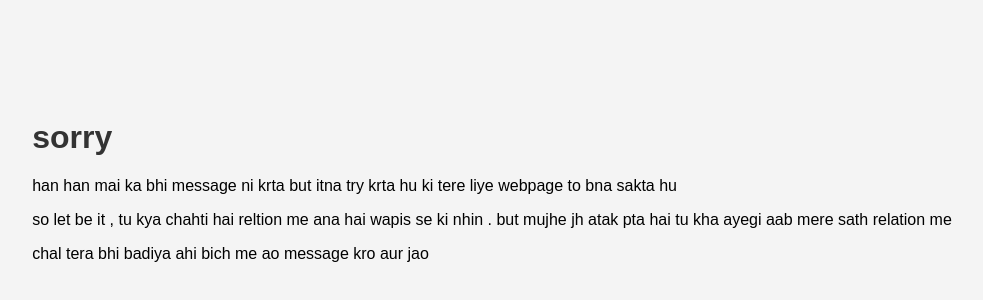
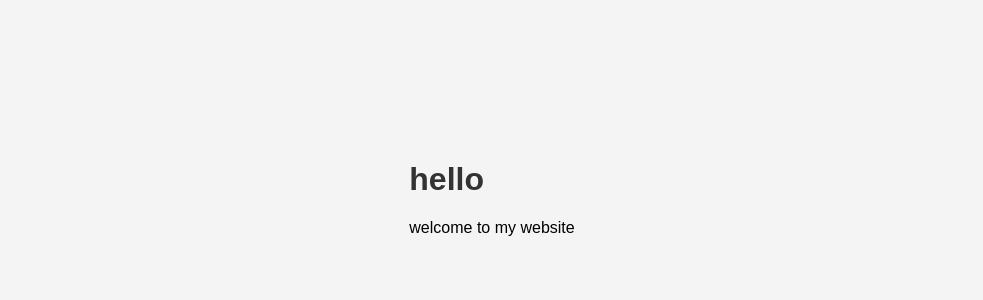
Before and after one commit to shubransh/love, a plain HTML site: page index.html in a window 1280 px wide. Shown: the part 212-512 px from the top of the page, without its empty margins (148-1131 px from the left). Drawn offline with Linux system fonts and the light colour scheme.

Commit message:
Update index.html

```diff
--- a/index.html
+++ b/index.html
@@ -21,10 +21,8 @@
 </head>
 <body>
     <main>
-        <h1> sorry </h1>
-    <p> han han mai ka bhi message ni krta but itna try krta hu ki tere liye webpage to bna sakta hu  </p>
-    <p> so let be it , tu kya chahti hai reltion me ana hai wapis se ki nhin . but mujhe jh atak pta hai tu kha ayegi aab mere sath relation me</p>
-    <p> chal tera bhi badiya ahi bich me ao message kro aur jao</p>
+        <h1>  hello  </h1>
+       <p1> welcome to my website </p1>
 
     </main>
 
```
